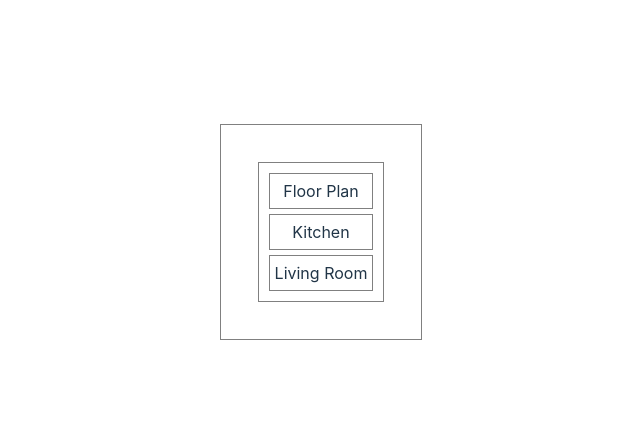
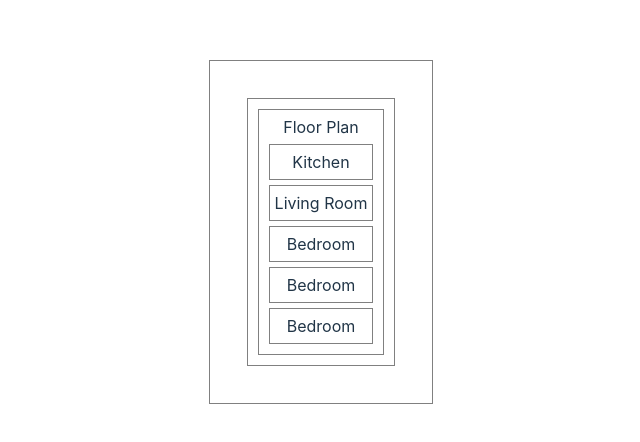
Before and after one commit to vader-v/floor-plan-lab, a React (Vite) app: page / in a window 1280 px wide. Shown: the part 168-610 px from the top of the page, without its empty margins (319-959 px from the left). Built offline with nearby package versions, Linux system fonts and the light colour scheme.

Commit message:
stub up bedroom component

```diff
--- /dev/null
+++ b/src/Bedroom.jsx
@@ -0,0 +1,7 @@
+const Bedroom = (props) => {
+  return (
+    <div>Bedroom</div>
+  )
+}
+
+export default Bedroom
--- a/src/FloorPlan.jsx
+++ b/src/FloorPlan.jsx
@@ -1,13 +1,17 @@
 import Kitchen from "./Kitchen"
 import LivingRoom from "./LivingRoom"
-
+import Bedroom from "./Bedroom"
 
 const FloorPlan = (props) => {
   return (
     <>
-    <div>Floor Plan</div>
+    <div>Floor Plan
     <Kitchen />
     <LivingRoom />
+    <Bedroom />
+    <Bedroom />
+    <Bedroom />
+    </div>
     </>
   )
 }
```
